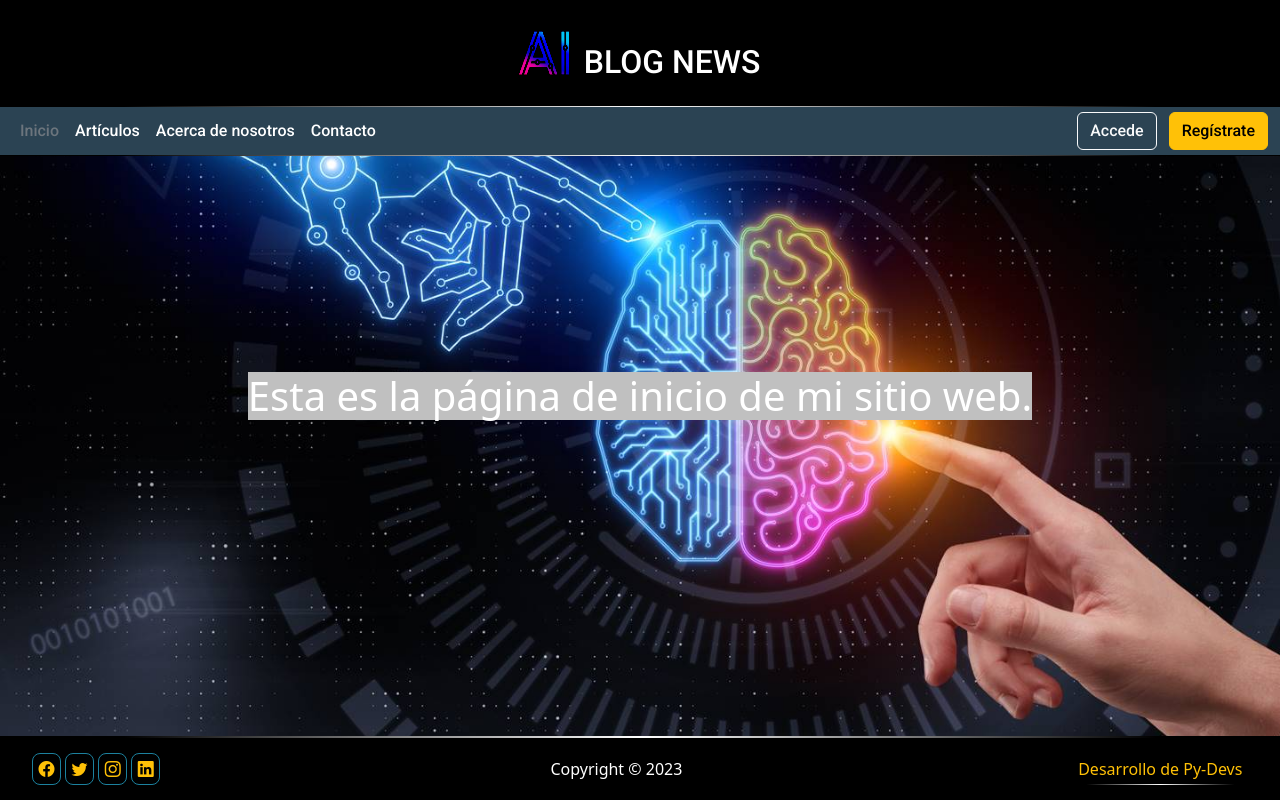
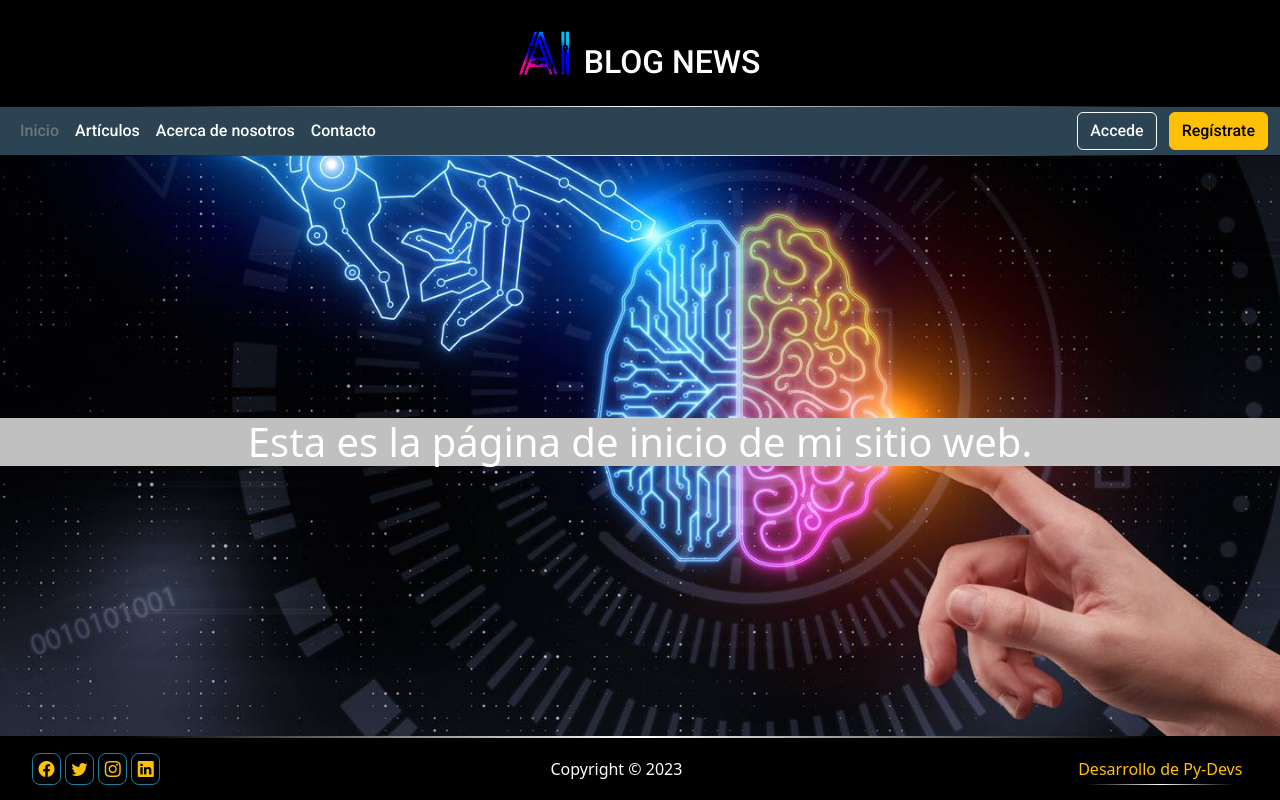
Before and after one commit to LNMIG/Info_Final_Project_v2, a Django app: page / in a window 1280 px wide. Run offline with Django 4.2, Linux system fonts and the light colour scheme.

Commit message:
Fix: body css to better organize tags

```diff
--- a/blog/static/css/posts_base.css
+++ b/blog/static/css/posts_base.css
@@ -13,7 +13,7 @@ body {
   contain:content;
   display: flex;
   flex-direction: column;
-  justify-content: center;
+  justify-content: space-between;
   align-items: center;
   /* position: relative; */
   }
--- a/blog/static/css/posts_footer.css
+++ b/blog/static/css/posts_footer.css
@@ -3,10 +3,10 @@
   width: 100vw;
   height: 8vh;
   background: #000000;
-  position: absolute;
+  /* position: absolute;
     bottom: 0;
     left: 0;
-    right: 0;
+    right: 0; */
   display: flex;
   flex-direction: row;
   justify-content: center;
@@ -59,7 +59,6 @@
 
 .devs_link {
     padding: 0.2em 0.35em;
-    /* border: 1.5px solid #1c819e; */
     border-radius: 0.5em;
     text-decoration: none;
     border-bottom: 1px solid #2b4353;
--- a/blog/static/css/posts_header.css
+++ b/blog/static/css/posts_header.css
@@ -1,6 +1,6 @@
 .header_bg_color {
-  position:absolute;
-  top: 0;
+  /* position:absolute;
+  top: 0; */
   background-color: #000000;
   border-bottom: 1px solid #2b4353;
   border-image: linear-gradient(
--- /dev/null
+++ b/blog/static/css/posts_main.css
@@ -0,0 +1,6 @@
+.main-container {
+  width: 100vw;
+  height: max-content;
+  align-items: center;
+  text-align: center;
+}
--- a/blog/templates/posts/base.html
+++ b/blog/templates/posts/base.html
@@ -14,6 +14,7 @@
   <link href="../../static/css/posts_base.css" rel="stylesheet">
   <link href="../../static/css/posts_header.css" rel="stylesheet">
   <link href="../../static/css/posts_footer.css" rel="stylesheet">
+  <link href="../../static/css/posts_main.css" rel="stylesheet">
   <link href="../../static/css/social_icons.css" rel="stylesheet">
 
   <!-- Custom Fonts -->
@@ -40,7 +41,7 @@
   </header>
 
   <!-- place main content here -->
-  <main>
+  <main class="main-container">
     {% block content %} {% endblock content%}
   </main>
 
--- a/blog/templates/posts/developers.html
+++ b/blog/templates/posts/developers.html
@@ -6,6 +6,7 @@ Desarrolladores
 {% endblock title %}
 
 {% block content %}
+
 
 {% comment %} <div id="carouselDevs" class="carousel slide" data-bs-ride="carousel">
   <div class="carousel-inner">
```
